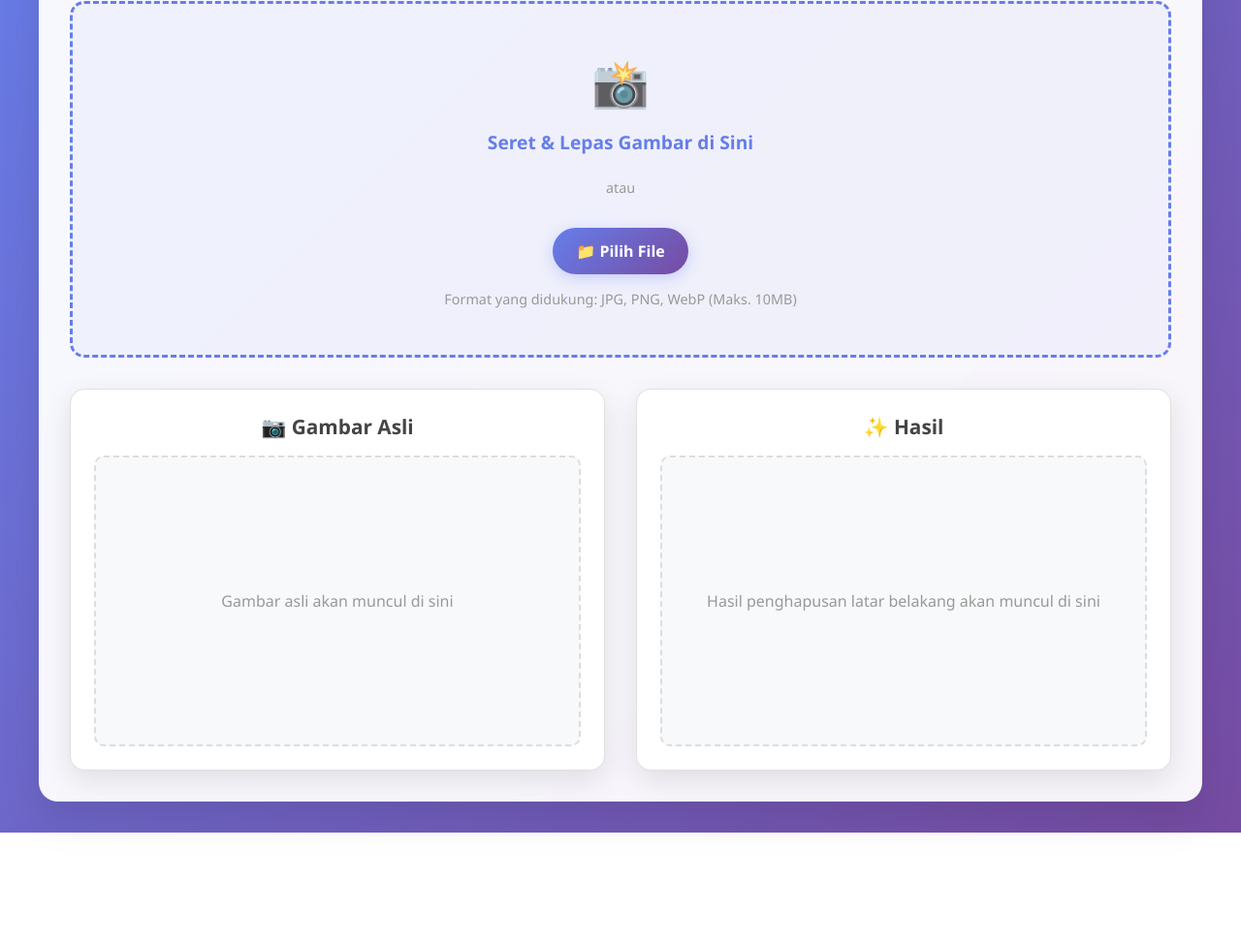
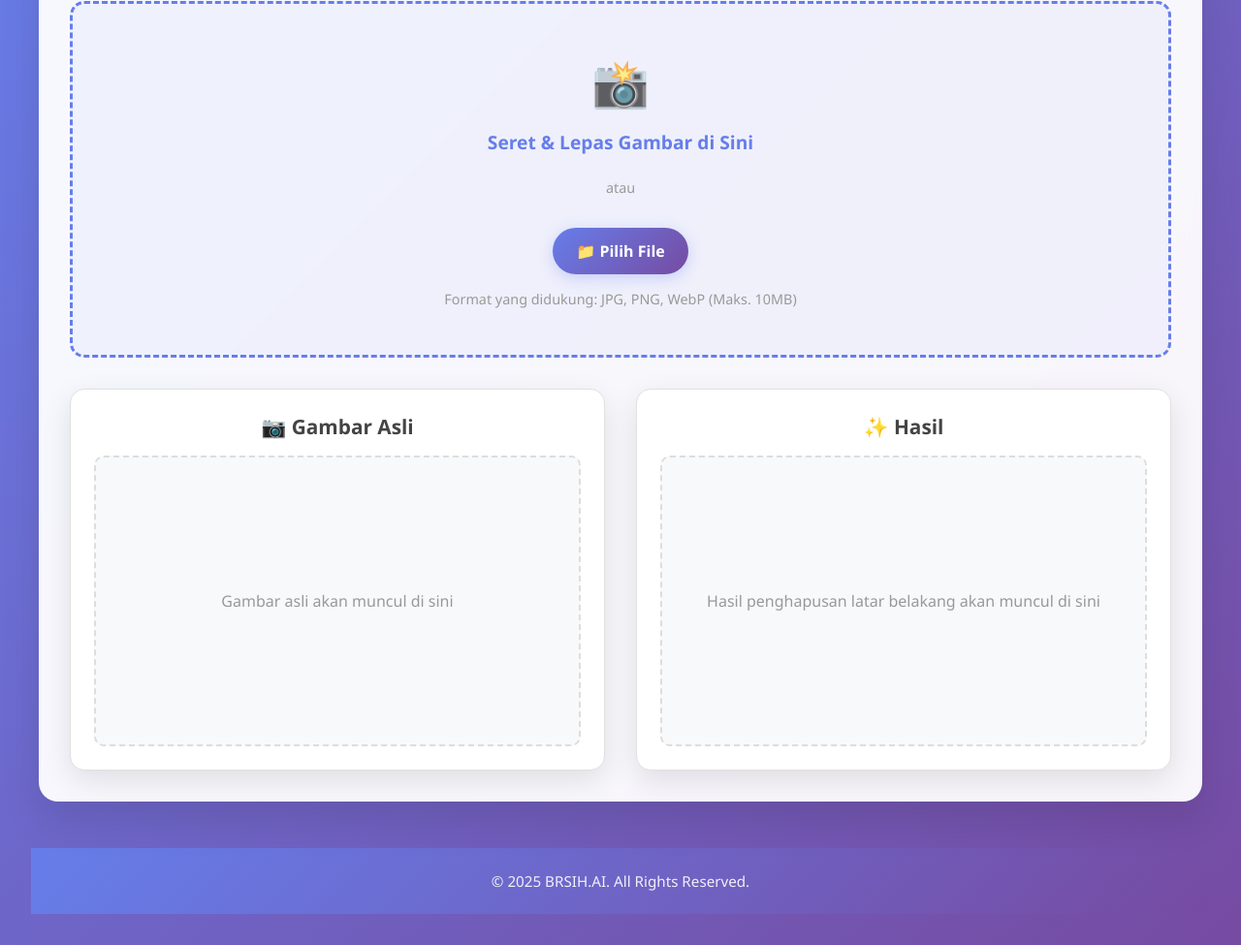
Before and after one commit to madfajr/bgremover, a website: page index.html in a window 1280 px wide. Shown: the part 190-1165 px from the top of the page at 97% size. Before the commit the page ends 1049 px from the top, so only its background shows below. Drawn offline with Linux system fonts and the light colour scheme.

Commit message:
Update index.html

```diff
--- a/index.html
+++ b/index.html
@@ -53,6 +53,12 @@
         </div>
     </div>
 
+    <footer class="footer">
+        <div class="footer-content">
+            <p>&copy; 2025 BRSIH.AI. All Rights Reserved.</p>
+        </div>
+    </footer>
+
     <script src="app.js"></script>
 
 </body>
```
